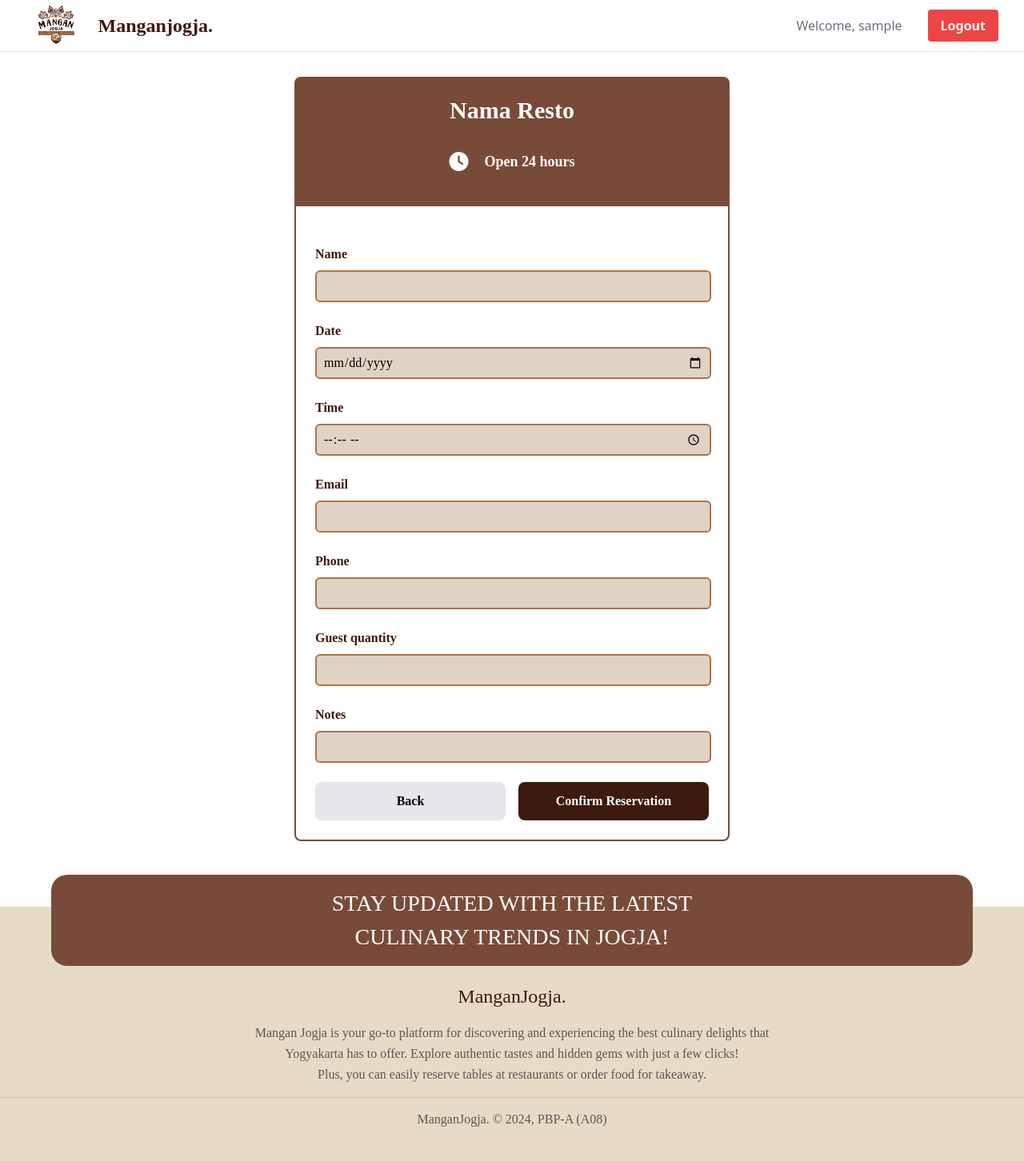
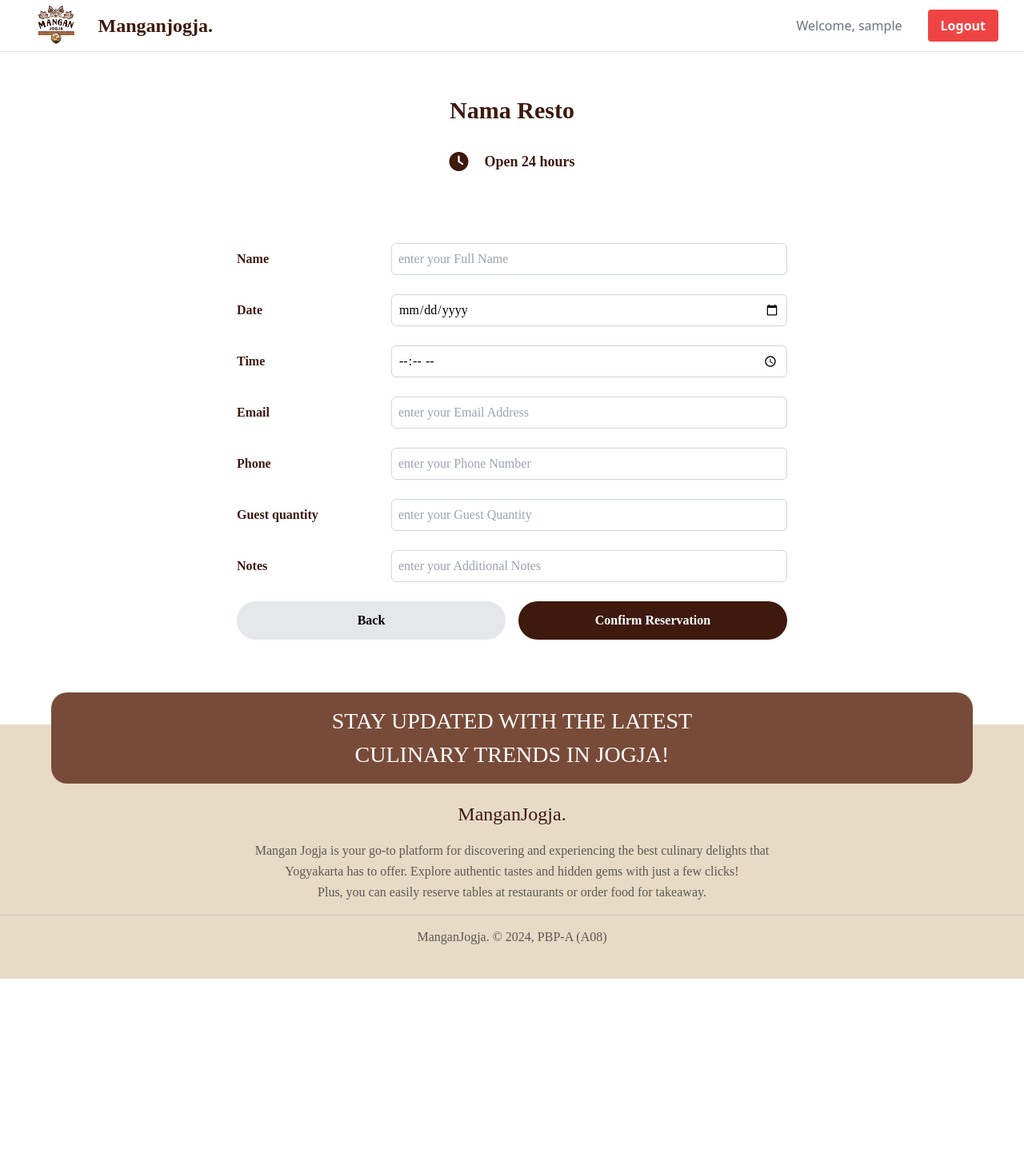
Before and after one commit to ManganJogja/Proyek-Tengah-Semester-A608, a Django app: page /reserve/create-reserve-entry in a window 1280 px wide. Shown: the whole page at 80% size. After the commit the page ends 1224 px from the top, so only its background shows below. Run offline with Django 5.2, Linux system fonts and the light colour scheme; the visitor is signed in with stand-in values (Sample User, id 1); some libraries are stand-ins or nearby versions; some web fonts are replaced.

Commit message:
Design done

```diff
--- a/reserve/forms.py
+++ b/reserve/forms.py
@@ -8,7 +8,8 @@ class ReserveEntryForm(forms.ModelForm):
         validators=[MinValueValidator(1)],  # Validator for minimum value 1
         widget=forms.NumberInput(attrs={
             'min': 1,  # HTML 'min' attribute to prevent numbers less than 1
-            'class': 'form-control'
+            'class': 'form-control',
+            'placeholder': 'enter your Guest Quantity'
 
         })
     )
@@ -16,6 +17,7 @@ class ReserveEntryForm(forms.ModelForm):
         model = ReserveEntry
         fields = ["name", "date", "time", "email", "phone", "guest_quantity", "notes"]
         widgets = {
+            "name": forms.TextInput(attrs={'placeholder': 'enter your Full Name'}),
             'date': forms.DateInput(
                 attrs={
                     'type': 'date',
@@ -23,5 +25,7 @@ class ReserveEntryForm(forms.ModelForm):
                     'class': 'form-control'
                 }),
             'time': forms.TimeInput(attrs={'type': 'time', 'class': 'form-control'}),
-
+            "email": forms.EmailInput(attrs={'placeholder': 'enter your Email Address'}),
+            "phone": forms.NumberInput(attrs={'placeholder': 'enter your Phone Number'}),
+            "notes": forms.TextInput(attrs={'placeholder': 'enter your Additional Notes'}),
         }
--- a/reserve/models.py
+++ b/reserve/models.py
@@ -12,4 +12,4 @@ class ReserveEntry(models.Model):
     guest_quantity = models.IntegerField(default=1)
     email = models.EmailField()
     phone = models.IntegerField()
-    notes = models.CharField(max_length=255)
+    notes = models.TextField(max_length=255, blank=True)
--- a/reserve/templates/create_reserve_entry.html
+++ b/reserve/templates/create_reserve_entry.html
@@ -7,20 +7,20 @@
 {% include 'navbar.html' %}
 
 <div class="flex flex-col min-h-screen bg-white">
-    <div class="container mx-auto px-4 py-8 mt-16 max-w-xl" style="font-family: Abhaya Libre SemiBold;">
-        <div class="bg-[#784B39] rounded-t-lg p-6">
-            <h1 class="text-3xl font-bold text-center mb-8 text-white" style="font-family: Abhaya Libre SemiBold;">Nama Resto</h1>
+    <div class="container mx-auto px-4 py-8 mt-16 max-w-3xl" style="font-family: Abhaya Libre SemiBold;">
+        <div class=" rounded-t-lg p-6">
+            <h1 class="text-3xl font-bold text-center mb-8 text-#3E190E" style="color: #3E190E; font-family: Abhaya Libre SemiBold;">Nama Resto</h1>
             <div class="flex justify-center items-center mb-4">
-                <i class="fas fa-clock" style="margin-right: 20px; vertical-align: middle; color: white; font-size: 24px"></i>
-                <p class="text-3xl font-semibold  text-center text-lg mb-8 text-white" style="font-family: Abhaya Libre SemiBold; margin: 0;">Open 24 hours</p>
+                <i class="fas fa-clock" style="margin-right: 20px; vertical-align: middle; color: #3E190E; font-size: 24px"></i>
+                <p class="text-3xl font-semibold  text-center text-lg mb-8 text-[#3E190E]" style="font-family: Abhaya Libre SemiBold; margin: 0;">Open 24 hours</p>
             </div>
         </div>
-        <div class="bg-white border-2 border-[#784B39] rounded-b-lg p-6 form-style">
+        <div class="bg-white p-6 form-style" style="width: 100%; max-width: 800px;">
             <form method="POST" class="space-y-6">
                 {% csrf_token %}
                 {% for field in form %}
-                <div class="flex flex-col">
-                    <label for="{{ field.id_for_label }}" class="mb-2 font-semibold text-[#3E190E]">{{ field.label }}</label>
+                <div class="flex flex-row items-center justify-between mb-4">
+                    <label for="{{ field.id_for_label }}" class="font-semibold text-[#3E190E]" style="width: 150px;">{{ field.label }}</label>
                     {{ field }}
                     <script>
                         document.getElementById('{{ field.id_for_label }}').style.width = "495px";
@@ -36,10 +36,10 @@
 
                 <!-- Tombol submit -->
                 <div class="flex justify-left mt-6 gap-x-4">
-                    <a href="{% url 'reserve:confirmation_form' %}" class="bg-gray-200 text-black font-semibold px-4 py-3 rounded-lg hover:bg-gray-400 hover:text-black transition duration-300 ease-in-out w-1/2 text-center">
+                    <a href="{% url 'reserve:confirmation_form' %}" style="font-family: 'Abhaya Libre Semibold'; border-radius: 62px;" class="bg-gray-200 text-black font-semibold px-4 py-3 rounded-lg hover:bg-gray-400 hover:text-black transition duration-300 ease-in-out w-1/2 text-center" >
                         Back
                     </a>
-                    <button type="submit" style="font-family: 'Abhaya Libre Semibold';" class="bg-[#3E190E] text-white font-semibold px-4 py-3 rounded-lg hover:bg-[#E7DBC6] hover:text-black transition duration-300 ease-in-out w-1/2">
+                    <button type="submit" style="font-family: 'Abhaya Libre Semibold'; border-radius: 62px;" class="bg-[#3E190E] text-white font-semibold px-4 py-3 rounded-lg hover:bg-[#E7DBC6] hover:text-black transition duration-300 ease-in-out w-1/2">
                         Confirm Reservation
                     </button>
                 </div>
--- a/reserve/templates/reserve_page.html
+++ b/reserve/templates/reserve_page.html
@@ -9,7 +9,7 @@
 <div class="mt-16" style="min-height: 80vh; padding: 20px; text-align: center;">
 
     <div style="color: #3E190E; font-size: 64px; font-family: Abhaya Libre SemiBold; font-weight: 600; word-wrap: break-word">
-        Your Reservations</div>
+        Reservations</div>
     {% if not reserve_entries %}
     <div class="flex flex-col items-center justify-center min-h-[24rem] p-6">
         <p class="text-center text-gray-600 mt-4">Book you reservation.</p>
--- a/reserve/views.py
+++ b/reserve/views.py
@@ -10,10 +10,18 @@ from django.core import serializers
 from django.views.decorators.csrf import csrf_exempt
 from django.views.decorators.http import require_POST
 from django.utils.html import strip_tags
-from django.utils import timezone
 
-@login_required(login_url='/login')
+def require_previous_page(view_func):
+    def _wrapped_view(request, *args, **kwargs):
+        if not request.session.get('confirmation_form', False):
+            return redirect(reverse('confirmation_form'))
+        return view_func(request, *args, **kwargs)
+
+    return _wrapped_view
+
 def show_reserve(request):
+    request.session['confirmation_form'] = False
+    print(request.session.get('confirmation_form'))
     reserve_entries = ReserveEntry.objects.filter(user=request.user)
     context = {
         'name': request.user.username,
@@ -24,6 +32,10 @@ def show_reserve(request):
 
 @login_required(login_url='/login')
 def create_reserve_entry(request):
+    if request.session.get('confirmation_form') == False:
+        print('halo')
+        return redirect('reserve:confirmation_form')
+
     form = ReserveEntryForm(request.POST or None)
 
     if form.is_valid() and request.method == "POST":
@@ -32,20 +44,23 @@ def create_reserve_entry(request):
         reserve_entry.save()
         return redirect('reserve:show_reserve')
 
+    print('hala')
     context = {'form': form}
     return render(request, "create_reserve_entry.html", context)
 
 def confirmation_form(request):
+    request.session['confirmation_form'] = True
     return render(request, "confirmation_form.html")
 
-def edit_reserve(request,id):
+def edit_reserve(request, id):
     reserve = ReserveEntry.objects.get(pk = id)
     form = ReserveEntryForm(request.POST or None, instance=reserve)
     if form.is_valid() and request.method == "POST":
         form.save()
         return HttpResponseRedirect(reverse('reserve:show_reserve'))
 
-    context = {'form': form}
+    context = {'form': form,
+               'reserve':reserve}
     return render(request, "edit_reserve.html", context)
 
 def delete_reserve(request, id):
--- a/static/css/global.css
+++ b/static/css/global.css
@@ -1,17 +1,12 @@
-
 .form-style form input, form textarea, form select {
     width: 400px;
     padding: 0.5rem;
-    border: 2px solid #b07347;
-    background: #dfd3c5;
+    background: white;
     border-radius: 0.375rem;
 }
 .form-style form input:focus, form textarea:focus, form select:focus {
-    background: #dfd3c5;
     color: #1f2937;
     outline: none;
-    border-color: #3e190e;
-    box-shadow: 0 0 0 3px rgba(176, 115, 71, 0,5); /* Warna ring */
 }
 @keyframes shine {
     0% { background-position: -200% 0; }
@@ -45,5 +40,4 @@
 
   input:focus {
     outline: none; /* Menghilangkan outline default */
-    border-color: #784b39; /* Warna border saat fokus */
   }
```
Also changed, not shown: reserve/templates/confirmation_form.html (+8 -8 lines), reserve/templates/edit_reserve.html (+22 -12 lines), reserve/templates/reserve_card.html (+14 -2 lines), reserve/migrations/0007_alter_reserveentry_notes.py (added), reserve/migrations/0008_remove_reserveentry_notes_and_more.py (added), reserve/migrations/0009_rename_additional_notes_reserveentry_notes.py (added).
